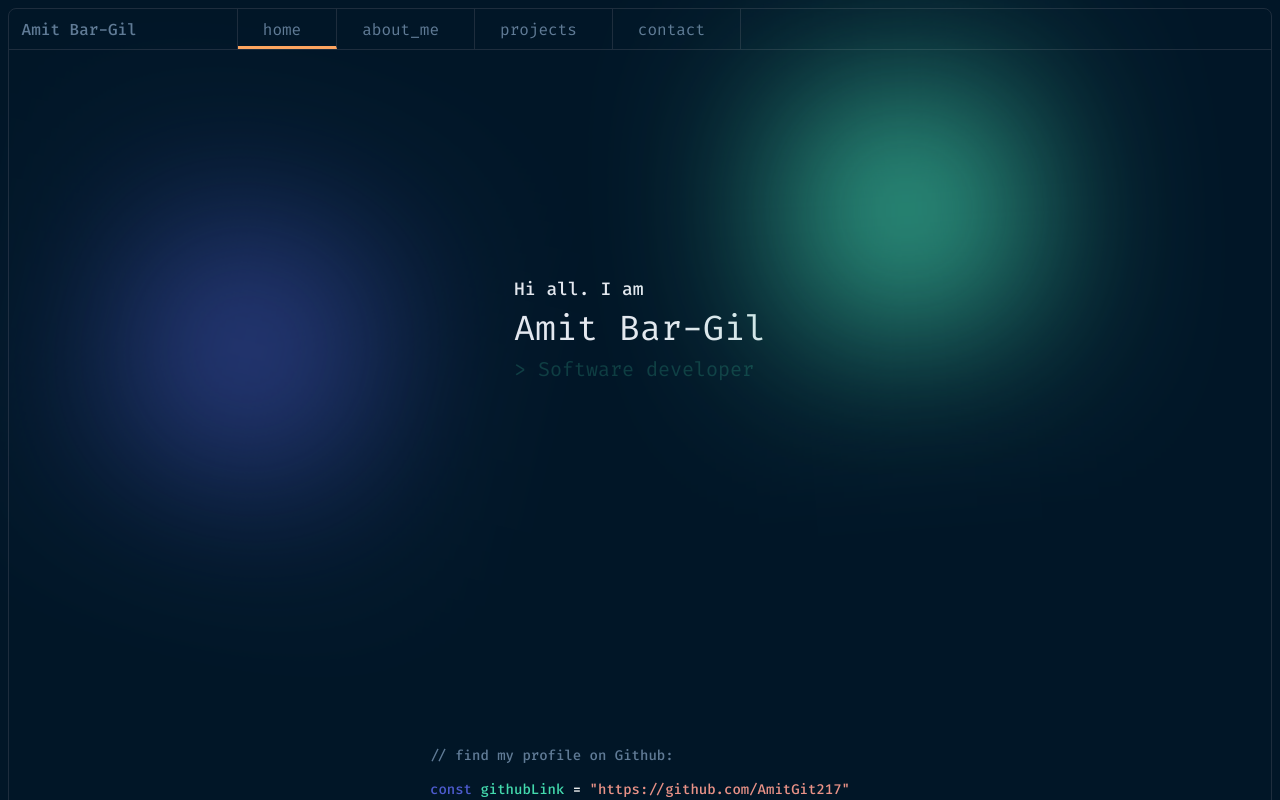
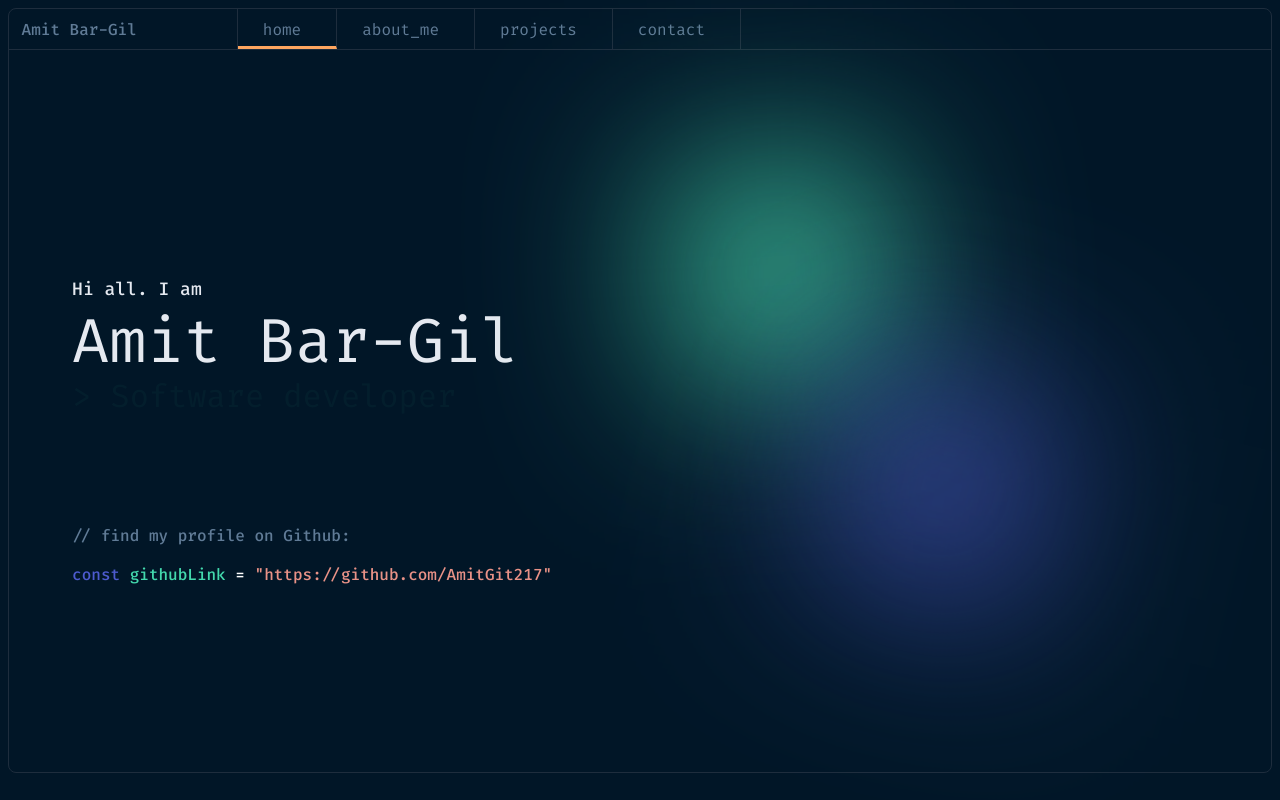
Before and after one commit to AmitGit217/portfolio, a React (Create React App) app: page / in a window 1280 px wide. Shown: the top 800 px of the page. Built offline with nearby package versions, Linux system fonts and the light colour scheme.

Commit message:
style: home computer screen

```diff
--- a/src/blocks/home.css
+++ b/src/blocks/home.css
@@ -98,3 +98,29 @@
     font-size: 14px;
     line-height: 140%;
 }
+
+@media screen and (min-width: 1000px) {
+    .home {
+        gap: 100px;
+        align-items: flex-start;
+    }
+    .home__blur-green {
+        top: 15%;
+        right: 30%;
+    }
+    .home__blur-blue {
+        position: absolute;
+        top: 45%;
+        left: 65%;
+    }
+
+    .home__prof {
+        font-size: 32px;
+    }
+    .home__title {
+        font-size: 62px;
+    }
+    .home__github-link {
+        font-size: 16px;
+    }
+}
--- a/src/blocks/menu-comp.css
+++ b/src/blocks/menu-comp.css
@@ -23,3 +23,9 @@
 .menu-comp__item_active {
     border-bottom: 3px solid #fea55f;
 }
+
+@media screen and (max-width: 1000px) {
+    .menu-comp {
+        display: none;
+    }
+}
--- a/src/index.css
+++ b/src/index.css
@@ -27,3 +27,9 @@
     margin: 5px;
     cursor: pointer;
 }
+
+@media screen and (min-width: 1000px) {
+    .comment {
+        font-size: 16px;
+    }
+}
```
